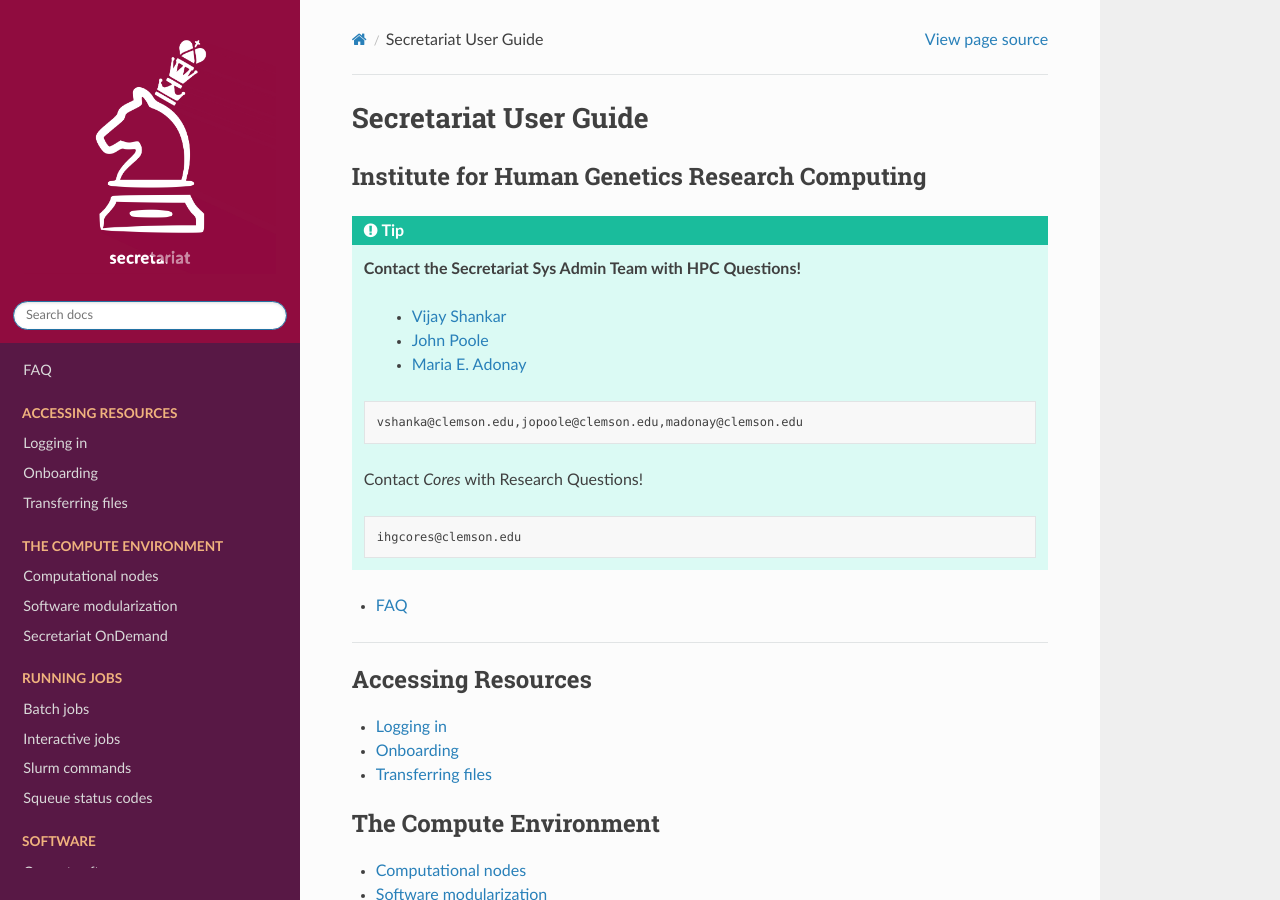
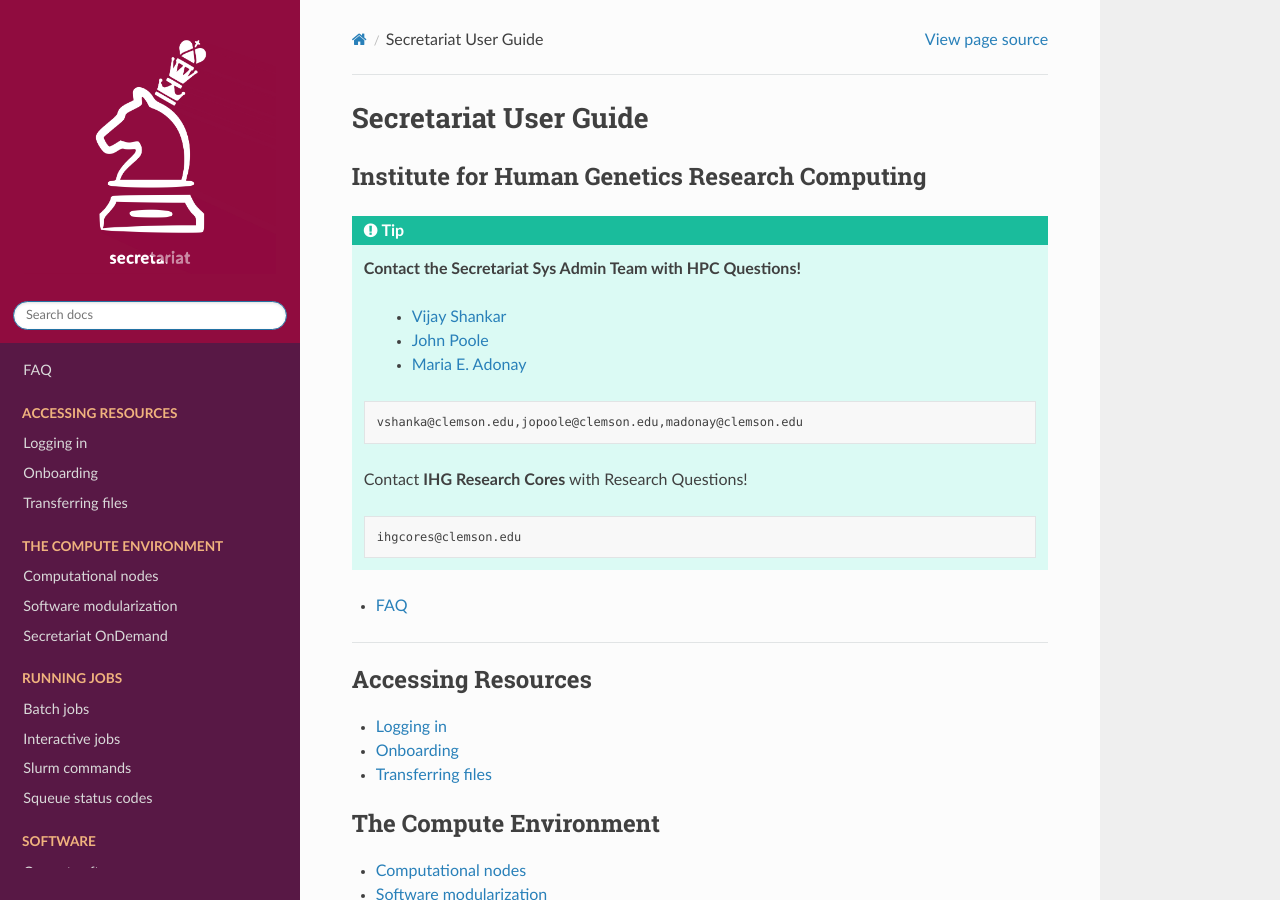
Before and after one commit to amalgamaria/secretariat, a Sphinx documentation site: the page built from docs/index.rst, in a window 1280 px wide and 900 px high. Built offline with Sphinx 7.4.7 and the Read the Docs theme 3.1.0, drawn with Linux system fonts in a browser that asks for light colours; pages that are not in the unit, such as notebooks, are missing from menus.

Commit message:
Fix formatting -v5

```diff
--- a/docs/index.rst
+++ b/docs/index.rst
@@ -15,7 +15,7 @@
 
       vshanka@clemson.edu,jopoole@clemson.edu,madonay@clemson.edu
 
-   Contact `Cores` with Research Questions!
+   Contact |ihg-research-cores| with Research Questions!
 
    .. code-block:: text
 
@@ -82,3 +82,6 @@
 .. _John Poole: https://scienceweb.clemson.edu/chg/dr-john-poole/
 .. _Maria E. Adonay: https://scienceweb.clemson.edu/chg/maria-adonay/
 .. _Cores: https://scienceweb.clemson.edu/ihg/research-cores/
+
+.. |ihg-research-cores| replace:: **IHG Research Cores**
+.. _ihg-research-cores: https://scienceweb.clemson.edu/ihg/research-cores/
```
